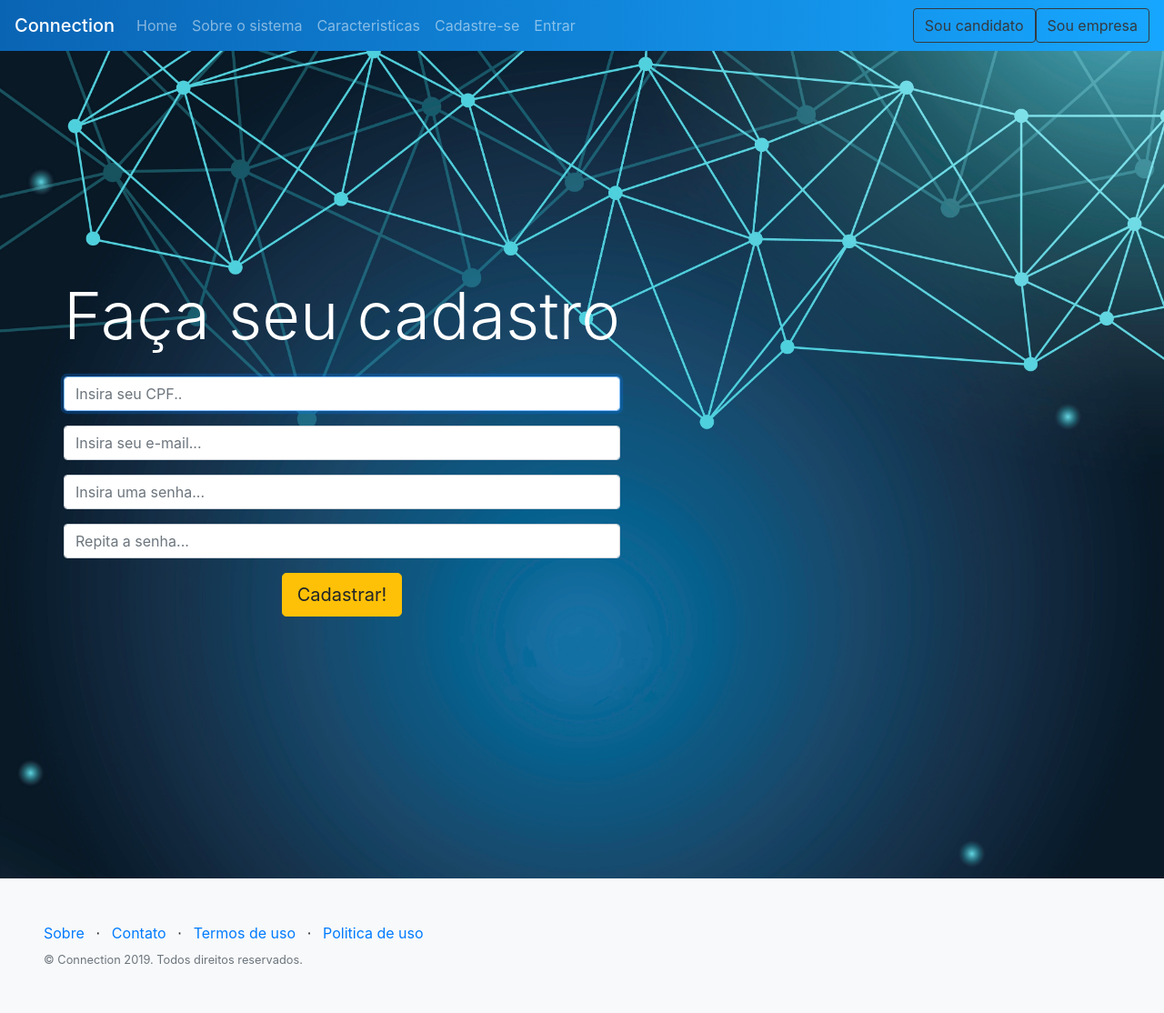
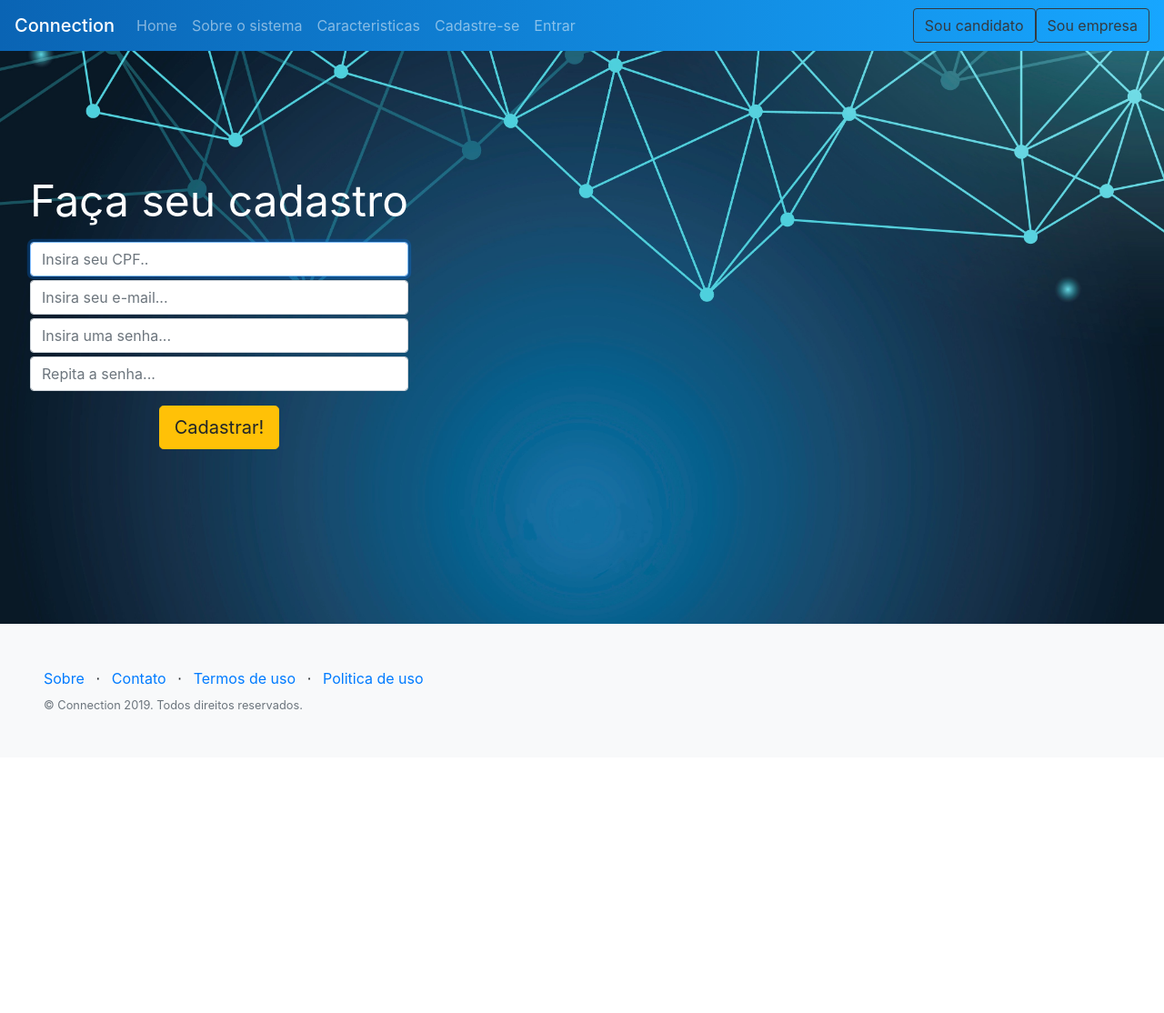
Before and after one commit to Eduardo-RibeiroJ/prjTCC, a PHP site: page /candidato_cadastrar.php in a window 1280 px wide. Shown: the whole page at 91% size. After the commit the page ends 780 px from the top, so only its background shows below. Run offline with PHP 8.4, Linux system fonts and the light colour scheme; some libraries are stand-ins or nearby versions.

Commit message:
Update candidato_cadastrar.php

```diff
--- a/View/candidato_cadastrar.php
+++ b/View/candidato_cadastrar.php
@@ -31,10 +31,9 @@ if (isset($_POST['btnCadastrar'])) {
   <?php include_once 'header.php'; ?>
 
             <header class="masthead text-white text-center" id="home">
-               <div class="container">
                    <div class="row">
 
-                        <form action="candidato_cadastrar.php" method="post">
+                        <!-- <form action="candidato_cadastrar.php" method="post">
 
                             <div class=form-row>
                                 <div class="form-group col">
@@ -71,11 +70,28 @@ if (isset($_POST['btnCadastrar'])) {
                                     <input type="submit" id="btnCadastrar" name="btnCadastrar" class="btn btn-warning btn-lg" value="Cadastrar!">
                                 </div>
                             </div>
+                        </form>  -->
 
+
+                        <form class="form-signin mx-5" action="candidato_cadastrar.php" method="post">
+                            <h1 class="h3 mb-3 font-weight-normal">Faça seu cadastro</h1>
+
+                            <label for="txtCpf" class="sr-only">CPF</label>
+                            <input id="txtCpf" name="txtCpf" class="form-control mb-1" placeholder="Insira seu CPF.." autofocus="" required>
+
+                            <label for="txtEmail" class="sr-only">Endereço de email</label>
+                            <input type="email" id="txtEmail" name="txtEmail" class="form-control mb-1" placeholder="Insira seu e-mail..." required>
+
+                            <label for="txtSenha" class="sr-only">Senha</label>
+                            <input type="password" id="txtSenha" name="txtSenha" class="form-control mb-1" placeholder="Insira uma senha..." required>
+
+                            <label for="txtRepetirSenha" class="sr-only">Repetir Senha</label>
+                            <input type="password" id="txtRepetirSenha" name="txtRepetirSenha" class="form-control mb-3" placeholder="Repita a senha..." required>
+
+                                <input type="submit" id="btnCadastrar" name="btnCadastrar" class="btn btn-warning btn-lg" value="Cadastrar!">
                         </form>
 
                    </div>
-               </div>
           </header>
 
 <?php include 'footer.php'; ?>
```
